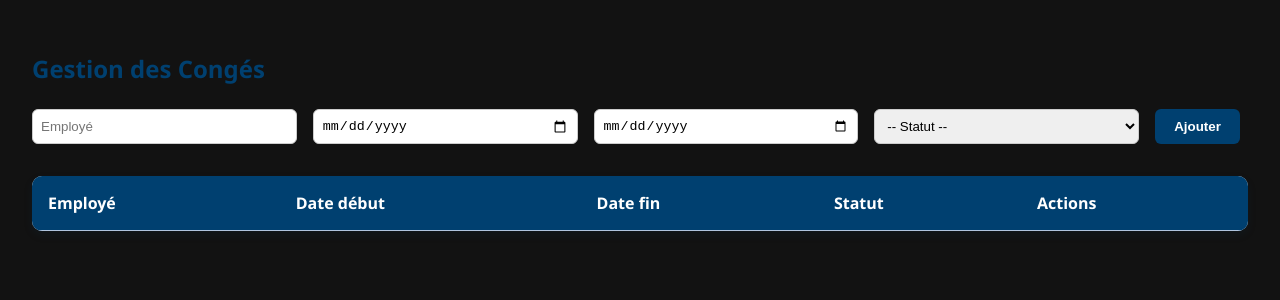
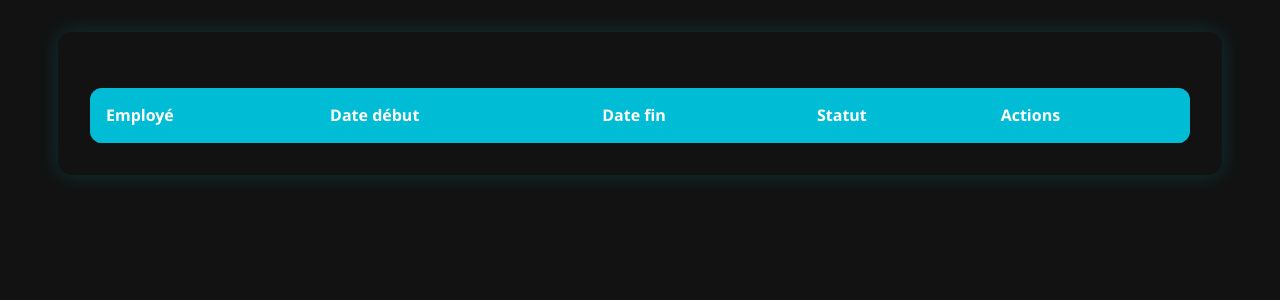
Before and after one commit to herodev2415/projet-RH, a Vue app: page /conges in a window 1280 px wide. Shown: the top 300 px of the page. Built offline with nearby package versions, Linux system fonts and the light colour scheme.

Commit message:
link conge.vue to dashboard.vue

```diff
--- a/src/views/Conges.vue
+++ b/src/views/Conges.vue
@@ -1,17 +1,101 @@
 <template>
-  <section class="page conges">
-    <h1>Gestion des Congés</h1>
-    <form @submit.prevent="ajouterConge" class="form">
-      <input v-model="nouveauConge.employe" placeholder="Employé" required />
-      <input v-model="nouveauConge.dateDebut" type="date" required />
-      <input v-model="nouveauConge.dateFin" type="date" required />
-      <select v-model="nouveauConge.statut" required>
-        <option value="">-- Statut --</option>
+  <div class="conges-container">
+    <div class="conges-header">
+      <button v-if="!formVisible && editIndex === null" @click="afficherFormulaire" class="add-conge-btn">
+        Ajouter un congé
+      </button>
+    </div>
+
+    <!-- Formulaire d'ajout -->
+    <div v-if="formVisible && editIndex === null" class="conge-form">
+      <button class="form-close" @click="fermerFormulaire">×</button>
+      <h2>Ajouter un congé</h2>
+      <form @submit.prevent="ajouterOuModifierConge">
+        <div style="position: relative;">
+          <input
+            v-model="form.employe"
+            @input="updateSuggestions"
+            type="text"
+            placeholder="Nom complet de l’employé"
+            autocomplete="off"
+            required
+          />
+          <ul v-if="suggestions.length" class="autocomplete-list">
+            <li
+              v-for="(s, i) in suggestions"
+              :key="i"
+              @click="selectSuggestion(s.nom + ' ' + s.prenom)"
+            >
+              {{ s.nom }} {{ s.prenom }}
+            </li>
+          </ul>
+        </div>
+
+        <label>Date de début</label>
+        <input v-model="form.dateDebut" type="date" required />
+
+        <label>Date de fin</label>
+        <input v-model="form.dateFin" type="date" required />
+
+        <select v-model="form.statut" required>
+          <option disabled value="">-- Statut --</option>
           <option value="en cours">En cours</option>
           <option value="terminé">Terminé</option>
         </select>
+
         <button type="submit">Ajouter</button>
+        <p v-if="message" class="message-success">{{ message }}</p>
       </form>
+    </div>
+
+    <!-- Popup modal modification -->
+    <transition name="fade">
+      <div v-if="formVisible && editIndex !== null" class="modal-overlay" @click.self="fermerFormulaire">
+        <div class="modal-content" @click.stop>
+          <button class="form-close" @click="fermerFormulaire">×</button>
+          <h2>Modifier un congé</h2>
+          <form @submit.prevent="ajouterOuModifierConge">
+            <div style="position: relative;">
+              <input
+                v-model="form.employe"
+                @input="updateSuggestions"
+                type="text"
+                placeholder="Nom complet de l’employé"
+                autocomplete="off"
+                required
+              />
+              <ul v-if="suggestions.length" class="autocomplete-list">
+                <li
+                  v-for="(s, i) in suggestions"
+                  :key="i"
+                  @click="selectSuggestion(s.nom + ' ' + s.prenom)"
+                >
+                  {{ s.nom }} {{ s.prenom }}
+                </li>
+              </ul>
+            </div>
+
+            <label>Date de début</label>
+            <input v-model="form.dateDebut" type="date" required />
+
+            <label>Date de fin</label>
+            <input v-model="form.dateFin" type="date" required />
+
+            <select v-model="form.statut" required>
+              <option disabled value="">-- Statut --</option>
+              <option value="en cours">En cours</option>
+              <option value="terminé">Terminé</option>
+            </select>
+
+            <button type="submit">Enregistrer les modifications</button>
+            <p v-if="message" class="message-success">{{ message }}</p>
+          </form>
+        </div>
+      </div>
+    </transition>
+
+    <!-- Liste des congés -->
+    <div class="conges-liste">
       <table>
         <thead>
           <tr>
@@ -23,126 +107,223 @@
           </tr>
         </thead>
         <tbody>
-        <tr v-for="conge in conges" :key="conge.id">
+          <tr v-for="(conge, index) in conges" :key="conge.id" @click="modifierConge(index)">
             <td>{{ conge.employe }}</td>
             <td>{{ conge.dateDebut }}</td>
             <td>{{ conge.dateFin }}</td>
             <td>{{ conge.statut }}</td>
             <td>
-            <button @click="modifierConge(conge)">Modifier</button>
-            <button @click="supprimerConge(conge.id)">Supprimer</button>
+              <button @click.stop="supprimerConge(conge.id)">Supprimer</button>
             </td>
           </tr>
         </tbody>
       </table>
-  </section>
+    </div>
+  </div>
 </template>
 
 <script setup>
 import { ref, onMounted, watch } from 'vue'
 
-const conges = ref([])
-const nouveauConge = ref({ id: null, employe: '', dateDebut: '', dateFin: '', statut: '' })
+import { conges, employes } from '../stores/data.js'  // adapte chemin
 
-onMounted(() => {
-  const sauvegarde = localStorage.getItem('conges')
-  conges.value = sauvegarde ? JSON.parse(sauvegarde) : []
-})
 
-watch(conges, (val) => {
-  localStorage.setItem('conges', JSON.stringify(val))
-}, { deep: true })
-
-function ajouterConge() {
-  nouveauConge.value.statut = nouveauConge.value.statut.trim().toLowerCase()
-  if (nouveauConge.value.id !== null) {
-    const index = conges.value.findIndex(c => c.id === nouveauConge.value.id)
-    if (index !== -1) conges.value[index] = { ...nouveauConge.value }
-  } else {
-    nouveauConge.value.id = Date.now()
-    conges.value.push({ ...nouveauConge.value })
-  }
-  resetForm()
+function resetForm() {
+  form.value = { id: null, employe: '', dateDebut: '', dateFin: '', statut: '' }
+  suggestions.value = []
+  message.value = ''
 }
 
-function modifierConge(conge) {
-  nouveauConge.value = { ...conge }
+function afficherFormulaire() {
+  resetForm()
+  editIndex.value = null
+  formVisible.value = true
+}
+
+function fermerFormulaire() {
+  formVisible.value = false
+  resetForm()
+  editIndex.value = null
+}
+
+function ajouterOuModifierConge() {
+  if (editIndex.value === null) {
+    form.value.id = Date.now()
+    conges.value.push({ ...form.value })
+    message.value = 'Congé ajouté ✅'
+  } else {
+    conges.value[editIndex.value] = { ...form.value }
+    message.value = 'Congé modifié ✅'
+    editIndex.value = null
+  }
+  formVisible.value = false
+  resetForm()
+  setTimeout(() => (message.value = ''), 3000)
+}
+
+function modifierConge(index) {
+  form.value = { ...conges.value[index] }
+  editIndex.value = index
+  formVisible.value = true
 }
 
 function supprimerConge(id) {
   conges.value = conges.value.filter(c => c.id !== id)
 }
 
-function resetForm() {
-  nouveauConge.value = { id: null, employe: '', dateDebut: '', dateFin: '', statut: '' }
+function updateSuggestions() {
+  const query = form.value.employe.toLowerCase()
+  suggestions.value = query
+    ? employes.value.filter(e => (`${e.nom} ${e.prenom}`).toLowerCase().includes(query)).slice(0, 5)
+    : []
+}
+
+function selectSuggestion(fullName) {
+  form.value.employe = fullName
+  suggestions.value = []
 }
 </script>
 
 <style scoped>
-.page {
+.conges-container {
+  max-width: 1100px;
+  margin: 2rem auto;
   padding: 2rem;
-  color: #004070;
+  background-color: #121212;
+  border-radius: 14px;
+  box-shadow: 0 0 20px rgba(0, 188, 212, 0.2);
+  color: #eee;
+  font-family: 'Segoe UI', Tahoma, Geneva, Verdana, sans-serif;
 }
 
-h1 {
+.conges-header {
+  display: flex;
+  justify-content: flex-end;
   margin-bottom: 1.5rem;
-  font-weight: 700;
 }
 
-.form {
-  display: flex;
-  flex-wrap: wrap;
-  gap: 1rem;
-  margin-bottom: 2rem;
+.add-conge-btn {
+  font-size: 1rem;
+  font-weight: 700;
+  padding: 1rem 2rem;
+  background-color: #00bcd4;
+  color: white;
+  border-radius: 18px;
+  border: none;
+  cursor: pointer;
+  box-shadow: 0 0 12px #00bcd4aa;
+  transition: background-color 0.3s ease;
 }
 
-.form input, .form select {
-  padding: 0.5rem;
-  border: 1px solid #ccc;
-  border-radius: 6px;
-  flex: 1;
+.add-conge-btn:hover {
+  background-color: #0097a7;
 }
 
-.form button {
-  background-color: #004070;
-  color: white;
+.conge-form {
+  background-color: #1f1f1f;
+  border-radius: 12px;
+  padding: 2rem;
+  margin-bottom: 2rem;
+  box-shadow: inset 0 0 8px #00bcd4aa;
+  position: relative;
+}
+
+.form-close {
+  position: absolute;
+  top: 1rem;
+  right: 1rem;
+  background: none;
   border: none;
-  padding: 0.6rem 1.2rem;
-  border-radius: 6px;
+  font-size: 2rem;
+  color: #00bcd4;
   cursor: pointer;
 }
 
-.form button:hover {
-  background-color: #0060a0;
+input, select {
+  width: 100%;
+  padding: 0.8rem;
+  margin-bottom: 1rem;
+  border-radius: 8px;
+  border: none;
+  background-color: #292929;
+  color: white;
+  font-size: 1rem;
+  box-shadow: inset 0 0 6px #00bcd4aa;
 }
 
-table {
+button[type='submit'] {
+  width: 100%;
+  padding: 1rem;
+  background-color: #00bcd4;
+  color: white;
+  font-weight: 700;
+  border-radius: 14px;
+  border: none;
+  font-size: 1.1rem;
+  cursor: pointer;
+  transition: background-color 0.3s ease;
+}
+
+button[type='submit']:hover {
+  background-color: #0097a7;
+}
+
+.message-success {
+  color: #00ff99;
+  margin-top: 1rem;
+  text-align: center;
+}
+
+.autocomplete-list {
+  position: absolute;
+  top: 100%;
+  left: 0;
+  width: 100%;
+  background: #2c2c2c;
+  border: 1px solid #00bcd4;
+  border-radius: 8px;
+  max-height: 160px;
+  overflow-y: auto;
+  z-index: 10;
+}
+
+.autocomplete-list li {
+  padding: 0.5rem 1rem;
+  cursor: pointer;
+  color: #eee;
+}
+
+.autocomplete-list li:hover {
+  background-color: #00bcd4;
+  color: #000;
+}
+
+.conges-liste table {
   width: 100%;
   border-collapse: collapse;
-  background-color: #e6f0fa;
-  border-radius: 10px;
-  box-shadow: 0 4px 10px rgb(0 64 112 / 0.1);
+  background-color: #1f1f1f;
+  border-radius: 12px;
+  box-shadow: inset 0 0 8px #00bcd4aa;
   overflow: hidden;
 }
 
-thead {
-  background-color: #004070;
+.conges-liste thead {
+  background-color: #00bcd4;
   color: white;
 }
 
-th, td {
+.conges-liste th, .conges-liste td {
   padding: 1rem;
   text-align: left;
-  border-bottom: 1px solid #b0c4de;
+  border-bottom: 1px solid #00bcd4aa;
 }
 
-tbody tr:hover {
-  background-color: #c8dafc;
+.conges-liste tbody tr:hover {
+  background-color: #374151;
   cursor: pointer;
 }
 
-button {
-  margin-right: 0.5rem;
+.conges-liste button {
   padding: 0.4rem 0.8rem;
   border: none;
   border-radius: 4px;
@@ -152,7 +333,37 @@ button {
   cursor: pointer;
 }
 
-button:hover {
+.conges-liste button:hover {
   background-color: #c40620;
 }
+
+/* Fade popup */
+.fade-enter-active, .fade-leave-active {
+  transition: opacity 0.3s ease;
+}
+.fade-enter-from, .fade-leave-to {
+  opacity: 0;
+}
+
+/* Modal styles */
+.modal-overlay {
+  position: fixed;
+  inset: 0;
+  background-color: rgba(0,0,0,0.75);
+  display: flex;
+  justify-content: center;
+  align-items: center;
+  z-index: 9999;
+  padding: 1rem;
+}
+
+.modal-content {
+  background-color: #1f1f1f;
+  border-radius: 12px;
+  padding: 2rem;
+  width: 100%;
+  max-width: 450px;
+  box-shadow: inset 0 0 8px #00bcd4aa;
+  position: relative;
+}
 </style>
--- a/src/views/Dashboard.vue
+++ b/src/views/Dashboard.vue
@@ -27,11 +27,10 @@ import CardStat from '@/components/CardStat.vue'
 import CongesChart from '@/components/CongesChart.vue'
 import AlertsRH from '@/components/AlertsRH.vue'
 import QuickActions from '@/components/QuickActions.vue'
+import { conges, employes, presences, evaluations } from '../stores/data.js'
 
-const employes = ref([])
-const presences = ref([])
-const conges = ref([])
-const evaluations = ref([])
+
+
 
 function normalize(str) {
   return str.toLowerCase().normalize('NFD').replace(/[\u0300-\u036f]/g, "").trim()
```
Also changed, not shown: src/stores/data.js (+14 -22 lines). Lines whose indentation alone changed are shown as unchanged.
